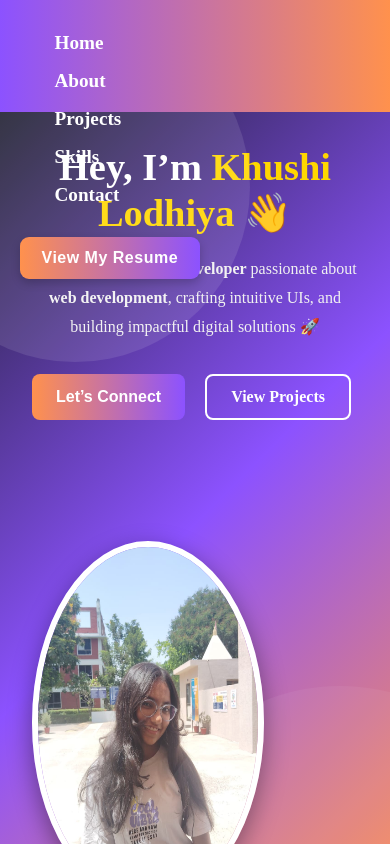
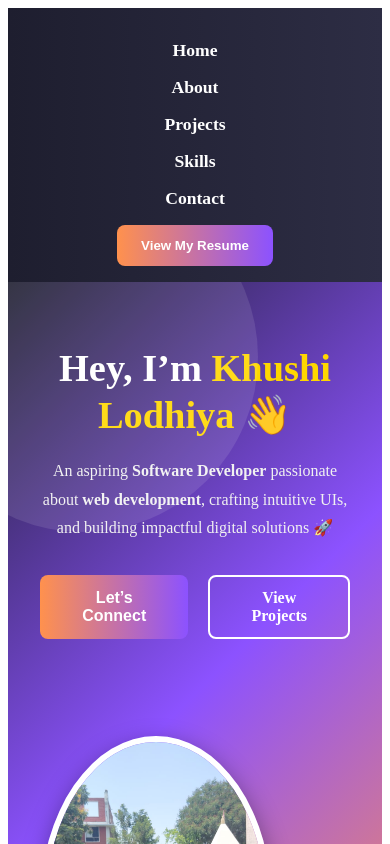
Before and after one commit to KhushiLodhiya/Portfolio, a React (Vite) app: page / in a window 390 px wide. Shown: the top 844 px of the page. Built offline with nearby package versions, Linux system fonts and the light colour scheme.

Commit message:
chnages in respomsiveness

```diff
--- a/src/Components/Navbar/nav.css
+++ b/src/Components/Navbar/nav.css
@@ -1,86 +1,78 @@
-/* Navbar container */
-*{
-    margin: 0;
-    padding: 0;
-}
-/* Navbar container */
+/* Navbar Base */
 .nav {
   display: flex;
   justify-content: space-between;
   align-items: center;
-  height: 80px; /* ✅ thodi zyada height */
-  padding: 0 2rem;
-  background: linear-gradient(90deg, #8c52ff, #ff914d);
+  padding: 1rem 10%;
+  background: linear-gradient(90deg, #1e1e2f, #2d2d44);
+  color: white;
   position: sticky;
   top: 0;
   z-index: 1000;
 }
 
-/* Left side links */
-
+/* Nav Left (links) */
 .nav-left ul {
   display: flex;
   list-style: none;
-  margin: 15px;
+  margin: 0;
   padding: 0;
+  gap: 2rem;
 }
 
-.nav-left li {
-  margin: 0 20px; /* spacing between items */
-}
-
-.nav-left a {
+.nav-left li a {
   text-decoration: none;
   color: white;
-  font-size: 1.2rem;
   font-weight: 600;
-  cursor: pointer;
+  font-size: 1.1rem;
   transition: color 0.3s ease;
 }
 
-.nav-left a:hover {
-  color: #ffd700; /* golden hover */
+.nav-left li a:hover {
+  color: #ffd700;
 }
 
-/* Resume Button (Right side) */
-.nav-right .resume-btn {
-  padding: 12px 22px;
-  border: 1px white;
-  border-radius: 9px;
+/* Resume Button (Right Side) */
+.resume-btn {
+  padding: 0.6rem 1.2rem;
+  border-radius: 8px;
+  border: none;
   background: linear-gradient(90deg, #ff914d, #8c52ff);
   color: white;
-  font-size: 1rem;
-  font-weight: 700;
-  letter-spacing: 0.5px;
+  font-weight: 600;
   cursor: pointer;
-  transition: all 0.3s ease;
-  box-shadow: 0 4px 10px rgba(0,0,0,0.2);
+  transition: 0.3s ease;
 }
 
-.nav-right .resume-btn:hover {
+.resume-btn:hover {
   transform: scale(1.05);
   background: linear-gradient(90deg, #8c52ff, #ff914d);
-  color: #fff;
-  box-shadow: 0 6px 15px rgba(0,0,0,0.3);
 }
 
-@media (max-width: 768px) {
+/* ✅ Responsive for Mobile */
+@media screen and (max-width: 768px) {
   .nav {
     flex-direction: column;
-    align-items: flex-start;
-    padding: 1rem 5%;
+    align-items: center;
+    padding: 1rem;
   }
 
   .nav-left ul {
     flex-direction: column;
-    align-items: flex-start;
+    align-items: center;
     gap: 1rem;
     margin-top: 1rem;
   }
 
-  .resume-btn {
+  .nav-right {
     margin-top: 1rem;
     width: 100%;
-    text-align: center;
+    display: flex;
+    justify-content: center;
+  }
+
+  .resume-btn {
+    width: auto;
+    padding: 0.8rem 1.5rem;
   }
 }
```
